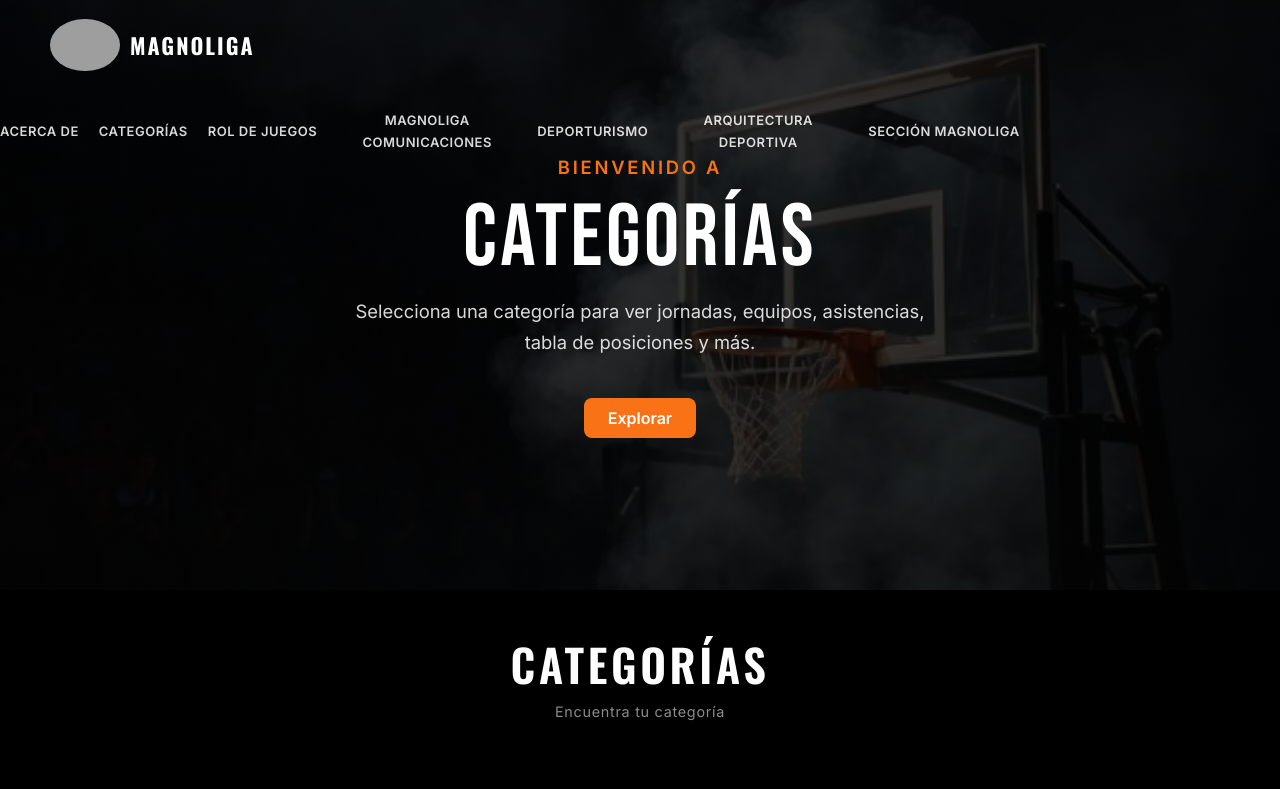
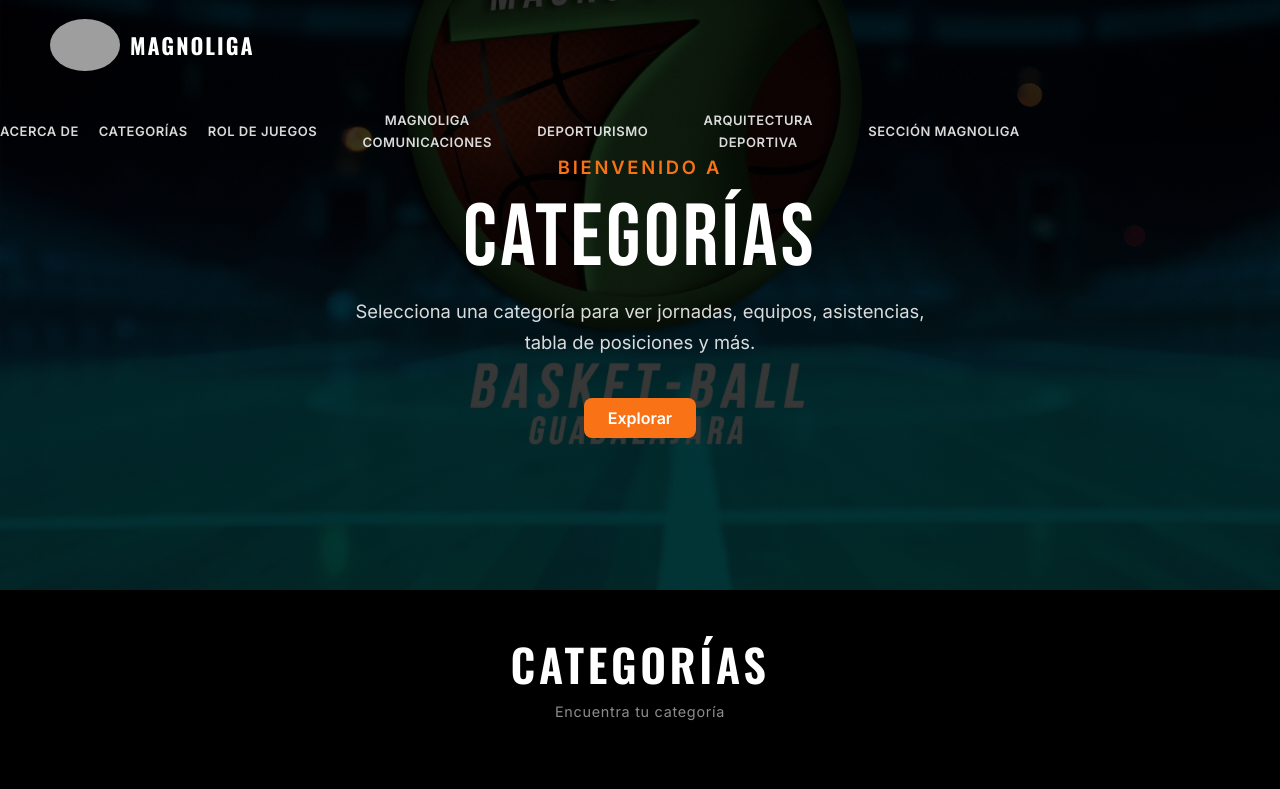
Before and after one commit to GabrielaEsparza/Magnoliga, a Django app: page /categorias/ in a window 1280 px wide. Shown: the top 789 px of the page. Run offline with Django 5.2, Linux system fonts and the light colour scheme; data comes from the database, SQL or seed files in the repository; data that the repository does not hold is empty; grey boxes are pictures that could not be loaded.

Commit message:
cateogiras foto

```diff
--- a/static/css/categorias.css
+++ b/static/css/categorias.css
@@ -5,7 +5,7 @@
 
 /* ── Hero ── */
 .page-hero {
-    background-image: url('../assets/categorias3.png');
+    background-image: url('../assets/categoriass.png');
     min-height: 85vh;
 }
 
```
Also changed, not shown: static/assets/categoriass.png (added).
